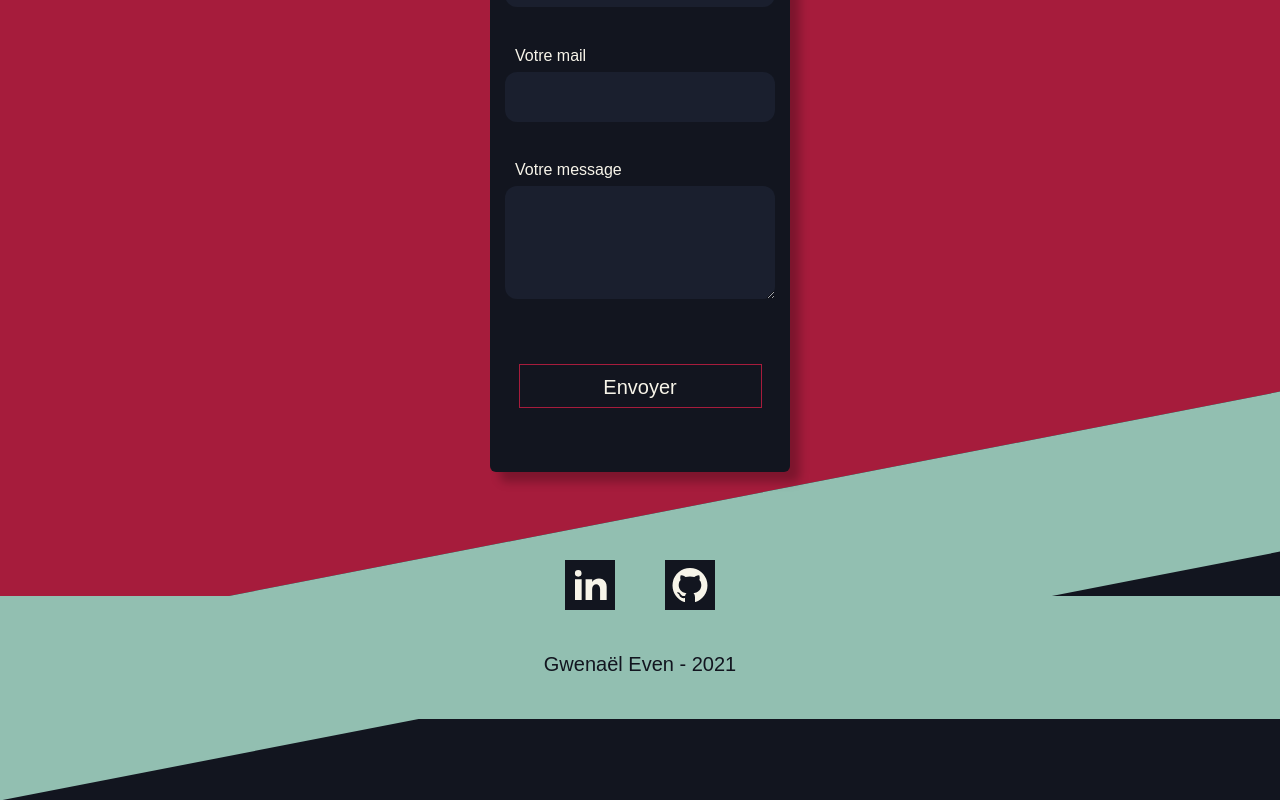
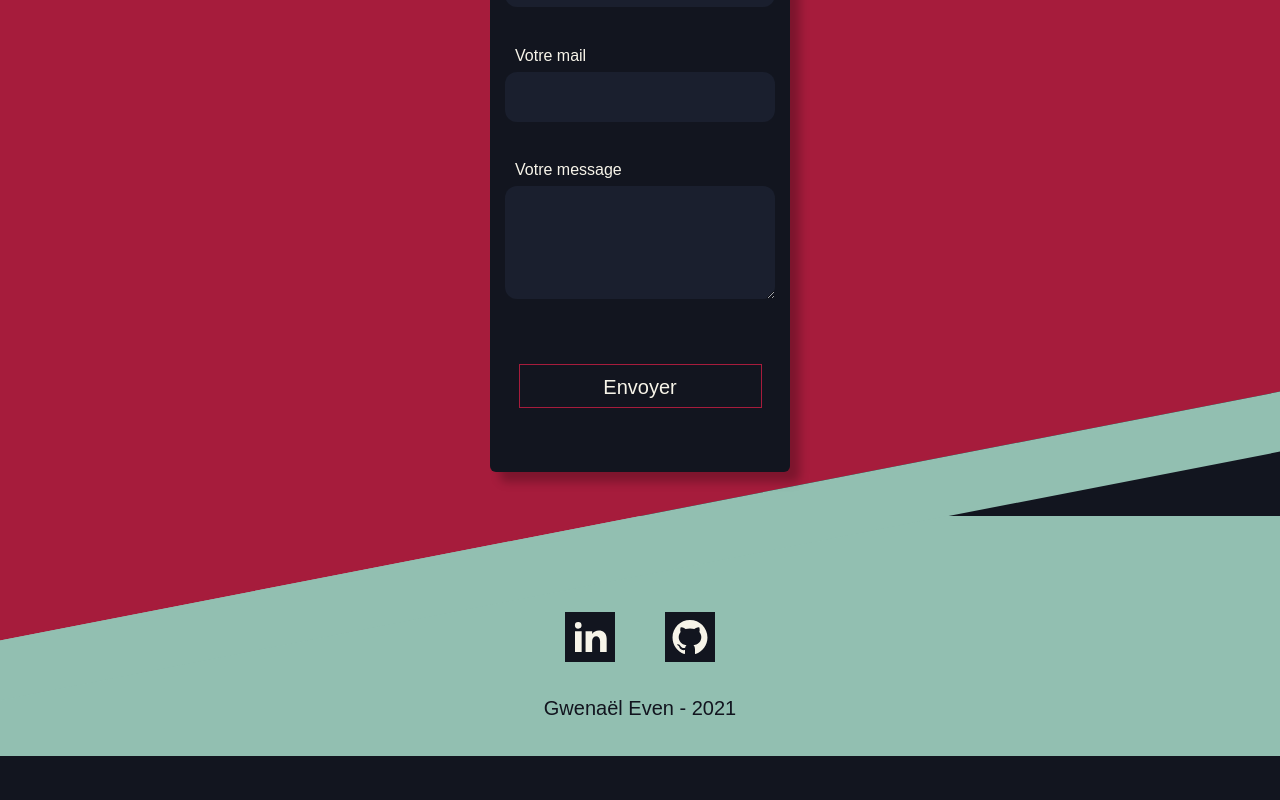
Before and after one commit to Gwenael-Even/Portfolio, a React (Create React App) app: page / in a window 1280 px wide. Shown: the part 3484-4284 px from the top of the page. After the commit the page ends 4240 px from the top, so only its background shows below. Built offline with nearby package versions, Linux system fonts and the light colour scheme.

Commit message:
redesign footer + diagonale

```diff
--- a/src/Component/Footer/Footer.jsx
+++ b/src/Component/Footer/Footer.jsx
@@ -14,6 +14,8 @@ function Footer () {
 
     return (
         <>
+        <div className={'diagonal'} />
+        <div className={'contactContainer'}>
             <div className={'socialMediaContainer'}>
                 <div className={'socialMediaSquare'}>
                     <a href={linkedinUrl}><RiLinkedinFill className={'icon'} /></a>
@@ -23,6 +25,7 @@ function Footer () {
                 </div>
             </div>
             <span>Gwenaël Even - {getCurrentYear()} </span>
+        </div>
         </>
     )
 }
--- a/src/Css/_contact.scss
+++ b/src/Css/_contact.scss
@@ -20,7 +20,7 @@
 }
 
 .formContact {
-    z-index:3;
+    z-index:1;
     display:flex;
     flex-direction:column;
     justify-content:space-between;
--- a/src/Css/_footer.scss
+++ b/src/Css/_footer.scss
@@ -1,34 +1,31 @@
 
 .footer {
-   height:20vh;
+   height:30vh;
    width:100vw;
-   position:relative;
    display:flex;
    flex-direction:column;
    align-items:center;
    justify-content: space-around;
-   &:before {
-       content:'';
-       position:absolute;
-       top:0;
-       left:0;
-       right:0;
-       bottom:0;
-       transform:skewY(-11deg);
-       background-color:$cyan;
-   }
+   background-color:$cyan;
 
-   &:after {
-       content:'';
-       position:absolute;
-       top:50%;
-       left:0;
-       right:0;
-       bottom:-27%;
-       background-color:$cyan;
-   }
 
-   > span {
+}
+
+.diagonal {
+    width:100%;
+    height:10vh;
+    background-color:$cyan;
+    transform:skewY(-11deg);
+}
+
+.contactContainer {
+    width:100%;
+    height:100%;
+    display:flex;
+    flex-direction:column;
+    align-items:center;
+    justify-content:space-evenly;
+    > span {
         z-index:1;
         color:$defaultColor;
         text-align:center;
@@ -36,13 +33,8 @@
 }
 
 .socialMediaContainer {
-    z-index:1;
-    width:100%;
-    height:100%;
     display:flex;
     flex-direction:row;
-    align-items:center;
-    justify-content:center ;
 }
 
 .socialMediaSquare {
```
Also changed, not shown: 1 other file (tests, documents, lock files or other folders). Lines whose indentation alone changed are shown as unchanged.
